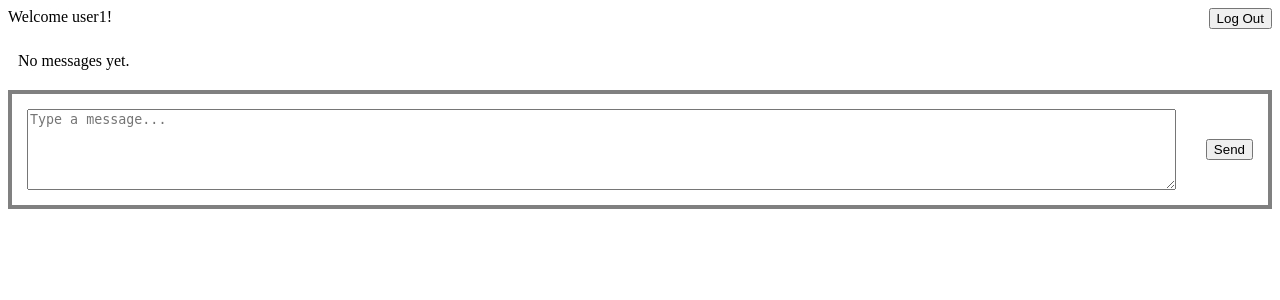
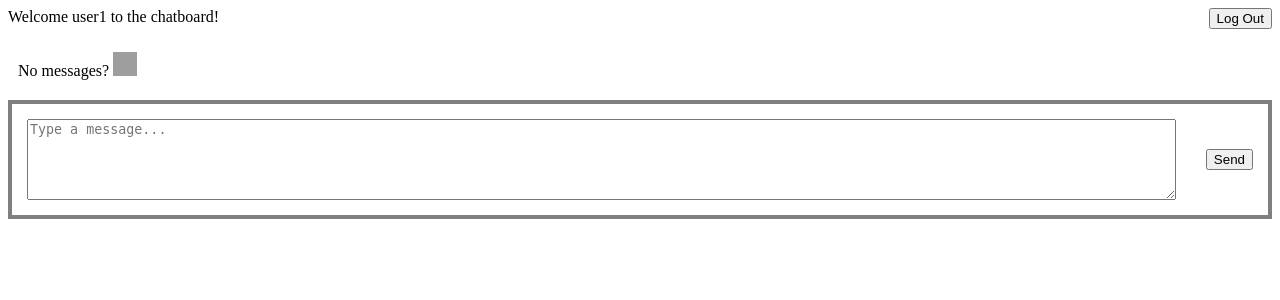
Before and after one commit to Kivi-Vuorilehto/cybersec_project_25, a Django app: page / in a window 1280 px wide. Shown: the top 300 px of the page. Run offline with Django 5.2, Linux system fonts and the light colour scheme; a user stored in the database is signed in; data that the repository does not hold is empty; grey boxes are pictures that could not be loaded.

Commit message:
Improved no messages message and readme improvements

```diff
--- a/chatroom/templates/chatroom/index.html
+++ b/chatroom/templates/chatroom/index.html
@@ -9,7 +9,7 @@
   <button type="submit">Log Out</button>
 </form>
 
-Welcome {{ user.username }}!
+Welcome {{ user.username }} to the chatboard!
 
 <div id="chat-messages">
   {% for msg in messages %}
@@ -18,10 +18,12 @@ Welcome {{ user.username }}!
       {{ msg.text|safe }} <!-- The '|safe' part designates it as safe and as such it is now very vulnerable to xss -->
       <!-- {{ msg.text|escape }}  would be the correct implementation here-->
       <br>
+
       <small><i>{{ msg.time|date:"j N y,  H:i" }}</i></small> <!-- holy this is looking kinda ugly -->
+
     </p>
   {% empty %}
-    <p style="max-height: 400px; padding: 10px; margin-bottom: 10px;">No messages yet.</p>
+    <p style="max-height: 400px; padding: 10px; margin-bottom: 10px;">No messages? <img src="https://i.imgflip.com/6kfa61.jpg" alt="No messages?" width="24" height="24"></p>
   {% endfor %}
 </div>
 
--- a/chatroom/views.py
+++ b/chatroom/views.py
@@ -17,7 +17,7 @@ def index(request):
 def sendMessage(request):
     # Use GET requet here to allow for easy broken access control hehe (impersonation of other users)
     if request.method == "GET":
-        sender = User.objects.get(username=request.GET.get("username")) # This line is technically the most critical and is the thing which allows one user to impersonate another
+        sender = User.objects.get(username=request.GET.get("username")) # This line is the most critical and is the thing which allows one user to impersonate another
         text = request.GET.get("text")
         time = timezone.now()
         Message.objects.create(sender=sender, text=text, time=time)
```
Also changed, not shown: README.md.
